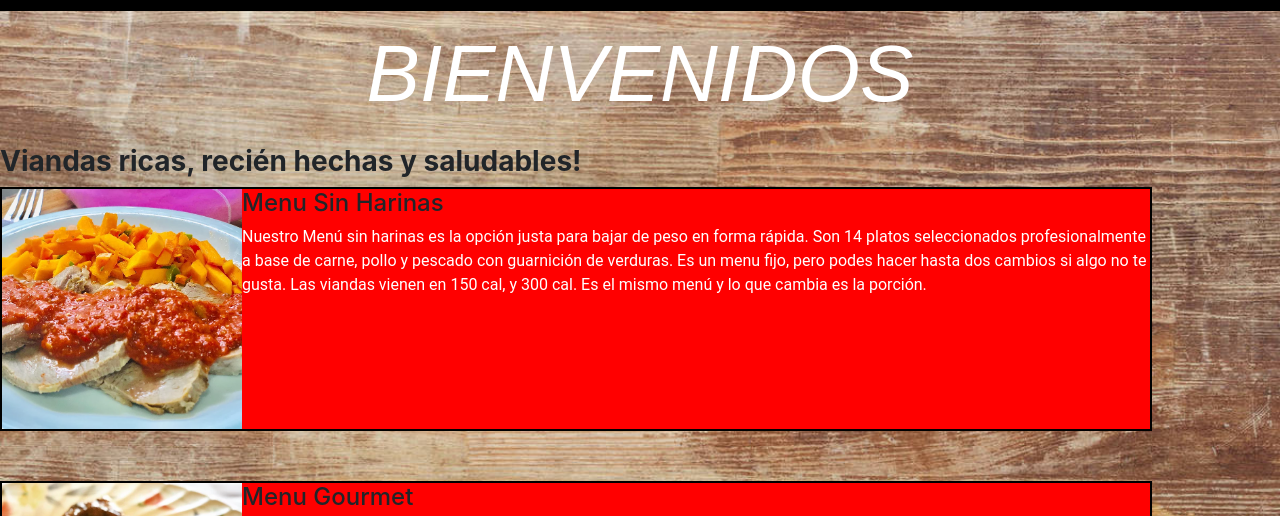
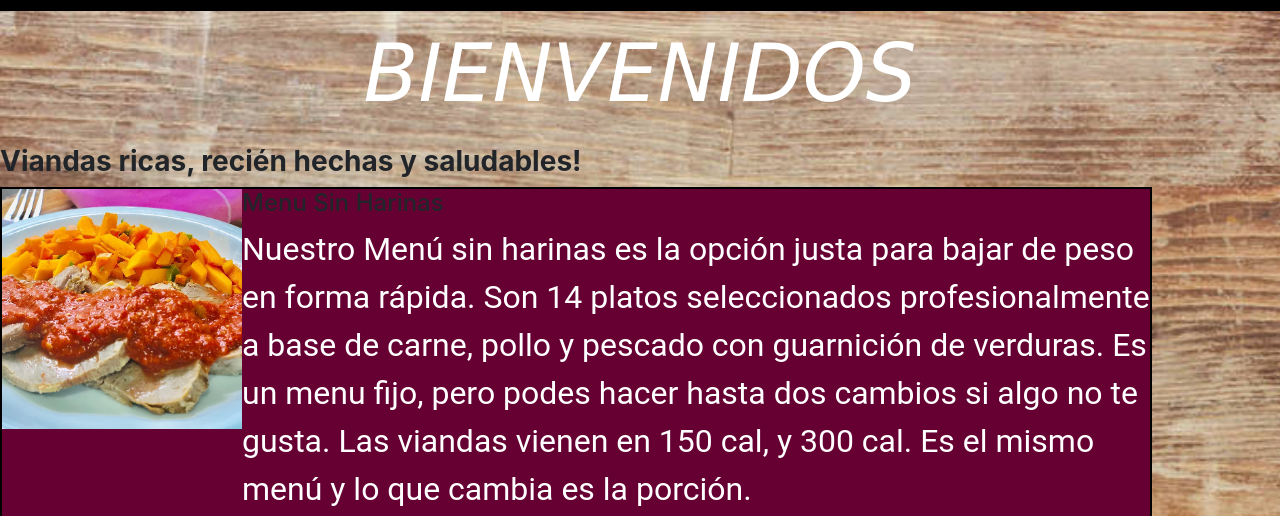
Before and after one commit to ElielSas/JSCalc, a plain HTML site: page index.html in a window 1280 px wide. Shown: the part 234-750 px from the top of the page. Drawn offline with nearby package versions, Linux system fonts and the light colour scheme.

Commit message:
re sizing

```diff
--- a/CSS/styles1.css
+++ b/CSS/styles1.css
@@ -1,6 +1,3 @@
-body {
-	background-color: black;
-}
 *{
 	margin:0px;
 	padding: 0px;
@@ -33,17 +30,13 @@ header img {
 	}
 }
 main {
-	background-image: url(../media/fondo.jpg);
+	background-image: url(../media/fondo.jpg) ;
 	background-repeat: no-repeat;
-	background-size: 100%;
-}
+	background-size: cover;
 
-main ol {
-	font-size: 2.5rem;
-	text-align: center;
 }
 .contenedor {
-	background-color: red;
+	background-color: #660033;
 	width: 90%;
 	border: 2px black solid;
 	margin-bottom: 50px;
@@ -51,7 +44,7 @@ main ol {
 }
 p {
 	color: white;
-	font-size: 1rem;
+	font-size: 2rem;
 	font-family: 'Roboto', sans-serif;
 }
 @media screen and (max-width: 480px) {
@@ -88,7 +81,7 @@ h2 {
 	font-size: 5rem;
 	color: white;
 	font-style: italic;
-	font-family: 'Montserrat', sans-serif;
+	font-family: 'Dancing Script', cursive;
 }
 header h1 {
 	text-align: left;
--- a/index.html
+++ b/index.html
@@ -6,6 +6,9 @@
 	<meta name="viewport" content="width=device-width, initial-scale=1.0"/>
 	<meta name="description" content="Viandas Pop , nos dedicamos a entregarte las mejores comidas para alimentarte de forma rica y sana">
     <meta name="keywords"  content="Viandas, Comidas, almuerzos ,menu">
+	<link rel="preconnect" href="https://fonts.googleapis.com">
+	<link rel="preconnect" href="https://fonts.gstatic.com" crossorigin>
+	<link href="https://fonts.googleapis.com/css2?family=Dancing+Script:wght@679&display=swap" rel="stylesheet">
 	<link rel="stylesheet" href="https://stackpath.bootstrapcdn.com/bootstrap/4.4.1/css/bootstrap.min.css" integrity="sha384-Vkoo8x4CGsO3+Hhxv8T/Q5PaXtkKtu6ug5TOeNV6gBiFeWPGFN9MuhOf23Q9Ifjh" crossorigin="anonymous">
 	<link rel="stylesheet" type="text/css" href="CSS/styles1.css">
     <link rel="stylesheet" href="https://cdnjs.cloudflare.com/ajax/libs/animate.css/4.1.1/animate.min.css"/>
```
